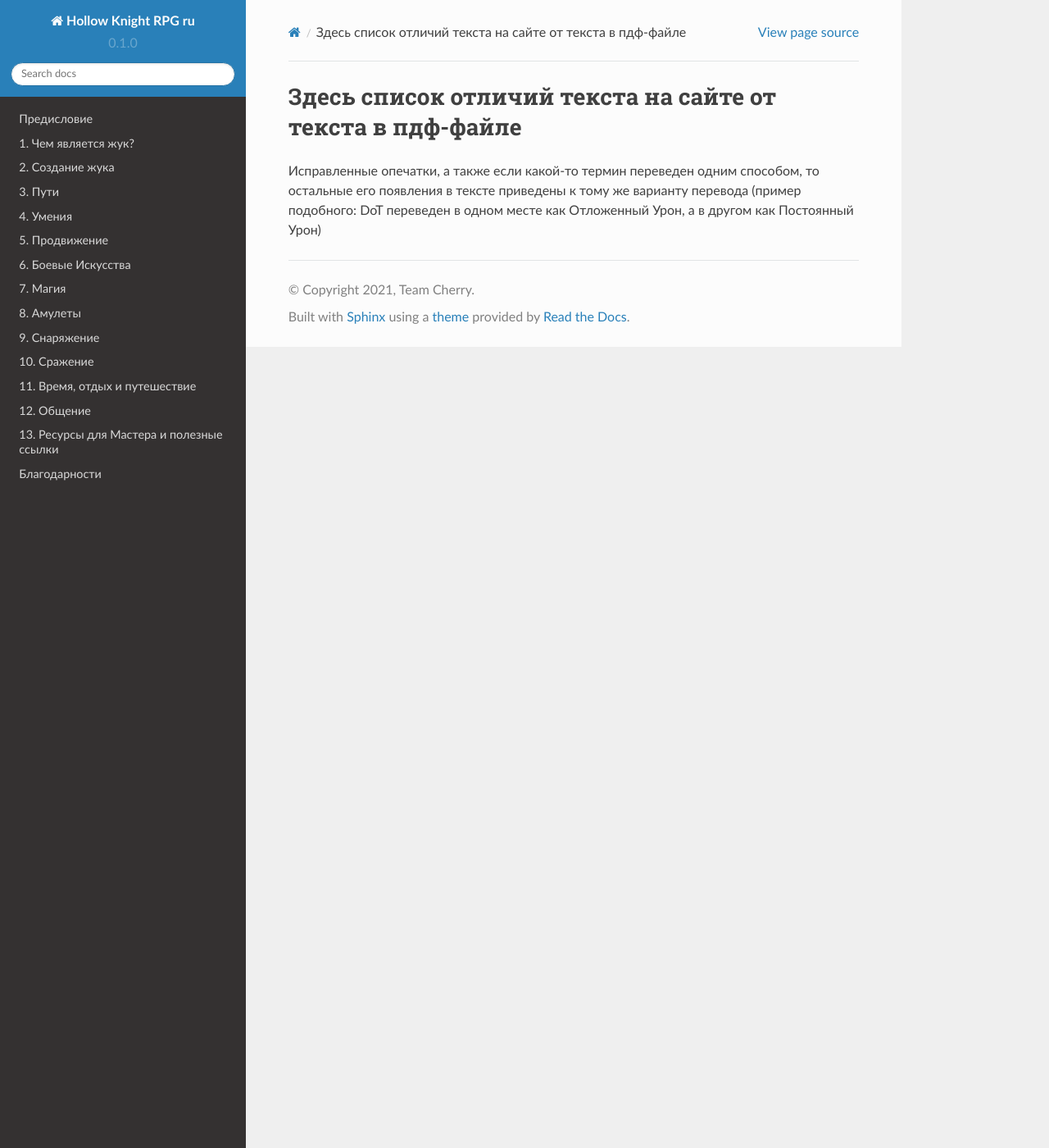
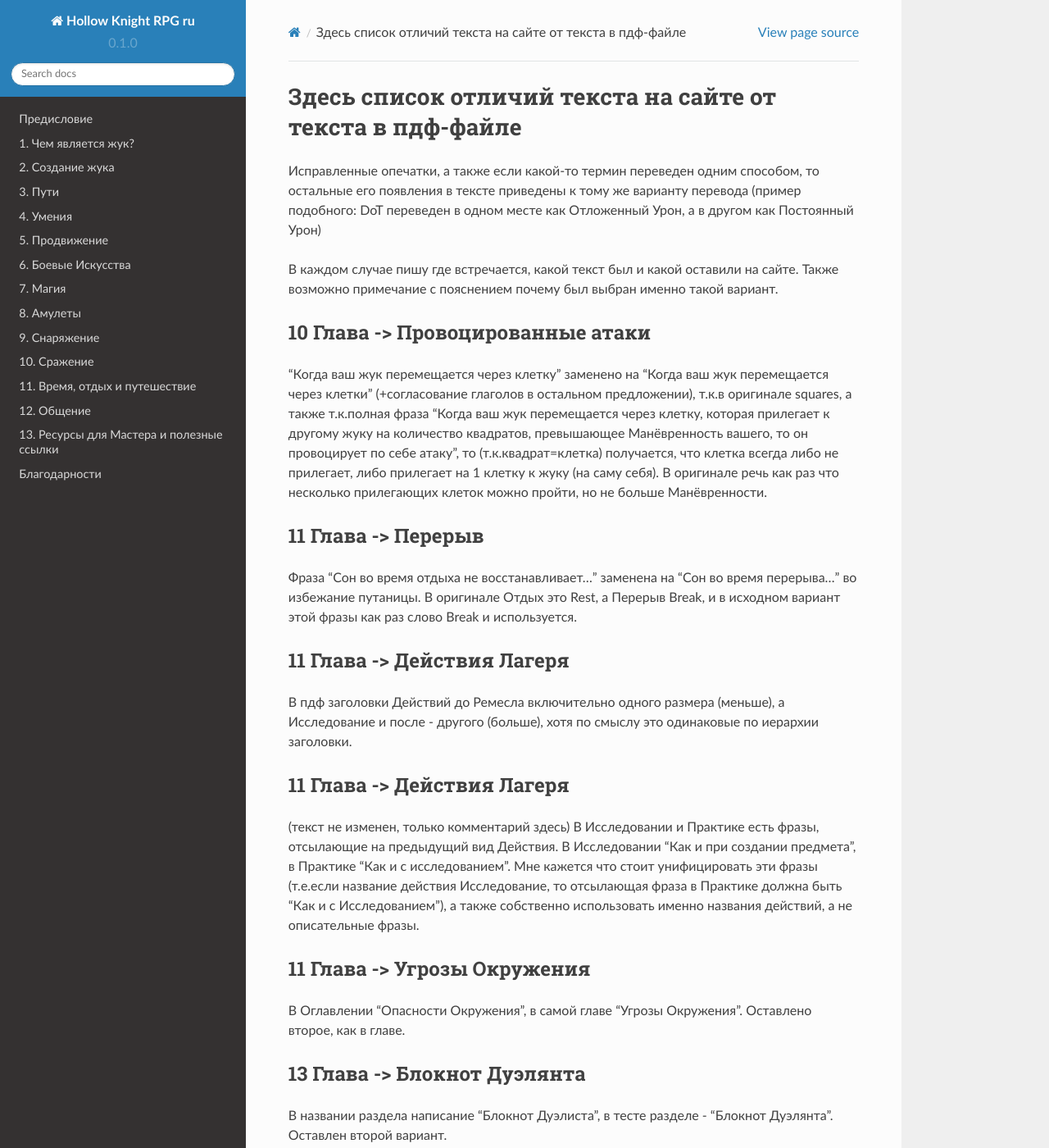
Before and after one commit to LazySelkie/hollow-knight-rpg-ru, a Sphinx documentation site: the page built from docs/source/differences.rst, in a window 1280 px wide and 1400 px high. Shown: the whole window at 82% size. Built offline with Sphinx 7.4.7 and the Read the Docs theme 2.0.0, drawn with Linux system fonts in a browser that asks for light colours.

Commit message:
Update differences.rst

```diff
--- a/docs/source/differences.rst
+++ b/docs/source/differences.rst
@@ -2,3 +2,30 @@
 Здесь список отличий текста на сайте от текста в пдф-файле
 ===========================================================
 Исправленные опечатки, а также если какой-то термин переведен одним способом, то остальные его появления в тексте приведены к тому же варианту перевода (пример подобного: DoT переведен в одном месте как Отложенный Урон, а в другом как Постоянный Урон)
+
+В каждом случае пишу где встречается, какой текст был и какой оставили на сайте. Также возможно примечание с пояснением почему был выбран именно такой вариант.
+
+10 Глава -> Провоцированные атаки
+------------------------------------
+"Когда ваш жук перемещается через клетку" заменено на "Когда ваш жук перемещается через клетки" (+согласование глаголов в остальном предложении), т.к.в оригинале squares, а также т.к.полная фраза "Когда ваш жук перемещается через клетку, которая прилегает к другому жуку на количество квадратов, превышающее Манёвренность вашего, то он провоцирует по себе атаку", то (т.к.квадрат=клетка) получается, что клетка всегда либо не прилегает, либо прилегает на 1 клетку к жуку (на саму себя). В оригинале речь как раз что несколько прилегающих клеток можно пройти, но не больше Манёвренности.
+
+11 Глава -> Перерыв
+----------------------
+Фраза "Сон во время отдыха не восстанавливает..." заменена на "Сон во время перерыва..." во избежание путаницы. В оригинале Отдых это Rest, а Перерыв Break, и в исходном вариант этой фразы как раз слово Break и используется.
+
+11 Глава -> Действия Лагеря
+------------------------------
+В пдф заголовки Действий до Ремесла включительно одного размера (меньше), а Исследование и после - другого (больше), хотя по смыслу это одинаковые по иерархии заголовки.
+
+11 Глава -> Действия Лагеря
+------------------------------
+(текст не изменен, только комментарий здесь)
+В Исследовании и Практике есть фразы, отсылающие на предыдущий вид Действия. В Исследовании "Как и при создании предмета", в Практике "Как и с исследованием". Мне кажется что стоит унифицировать эти фразы (т.е.если название действия Исследование, то отсылающая фраза в Практике должна быть "Как и с Исследованием"), а также собственно использовать именно названия действий, а не описательные фразы.
+
+11 Глава -> Угрозы Окружения
+-------------------------------
+В Оглавлении "Опасности Окружения", в самой главе "Угрозы Окружения". Оставлено второе, как в главе.
+
+13 Глава -> Блокнот Дуэлянта
+-------------------------------
+В названии раздела написание "Блокнот Дуэлиста", в тесте разделе - "Блокнот Дуэлянта". Оставлен второй вариант.
```
